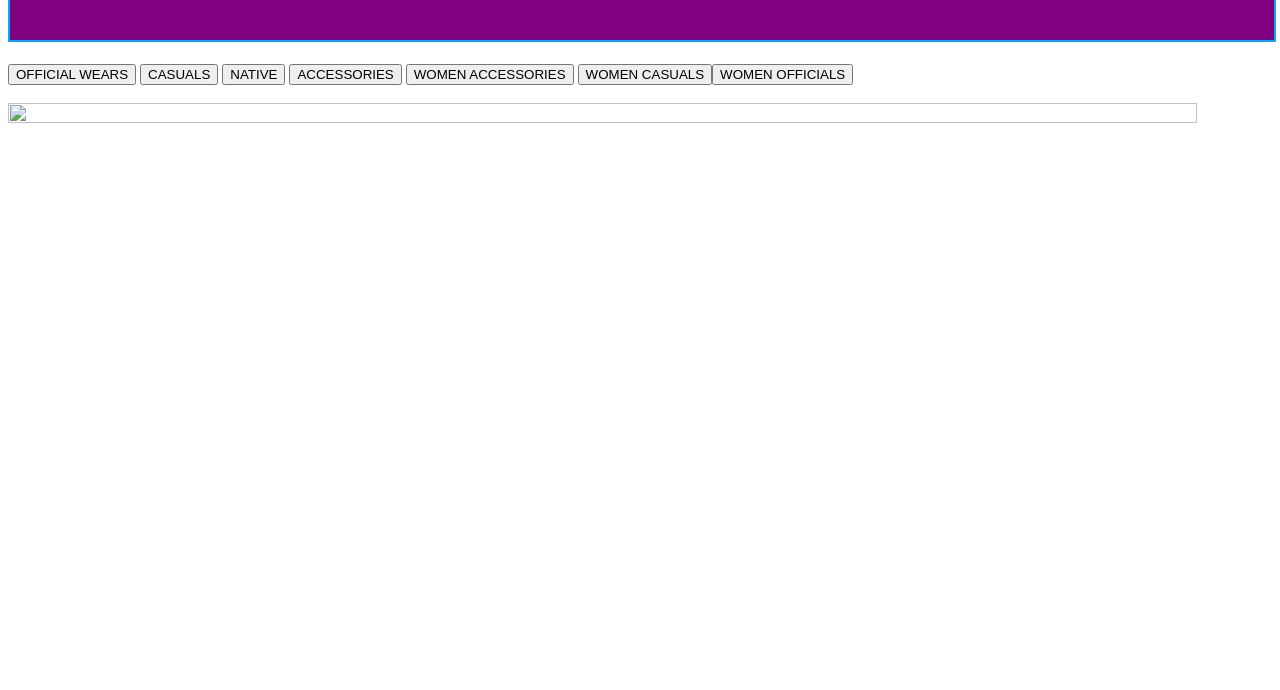
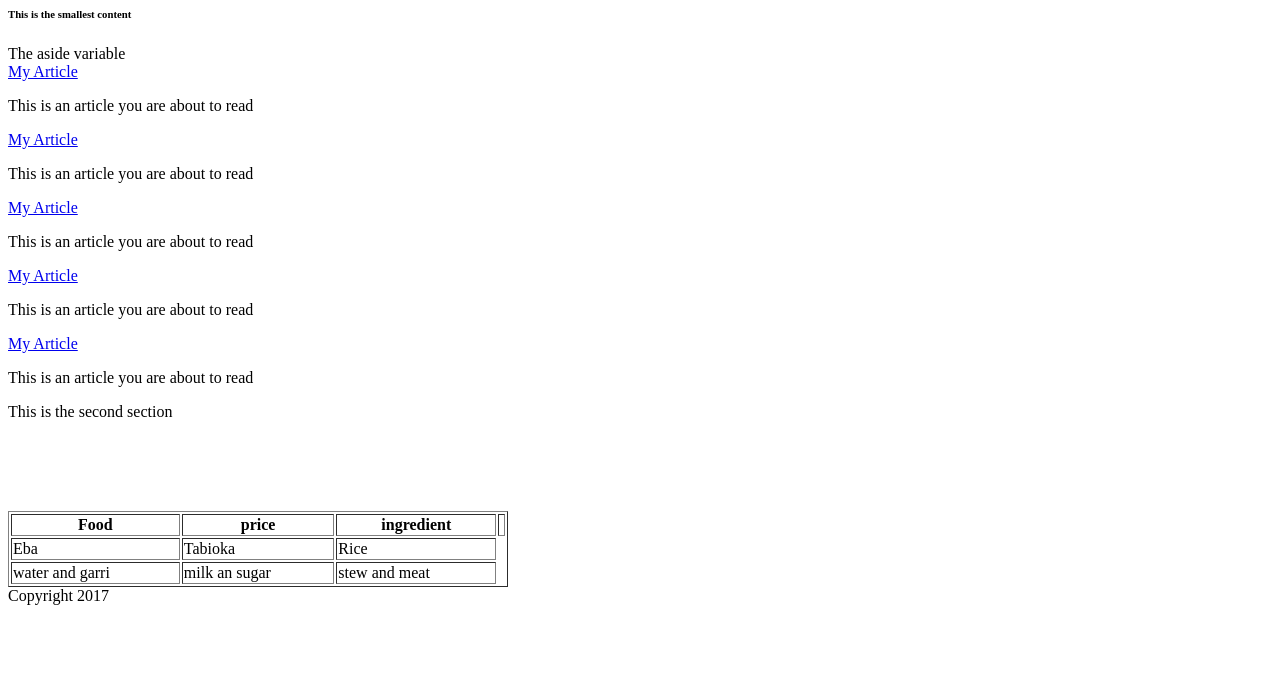
Before and after one commit to Ibukunoluwa94/Ibukunoluwa, a plain HTML site: page index.html in a window 1280 px wide. Shown: the part 110-800 px from the top of the page. Drawn offline with Linux system fonts and the light colour scheme; files that its build step writes are made by us from their sources.

Commit message:
Add files via upload

```diff
--- a/index.html
+++ b/index.html
@@ -1,48 +1,89 @@
-<!DOCTYPE html>
 <html>
 <head>
-<title>Praticals</title>
-
-<meta charset="utf-8">
-<meta name="description" content="The best Halal store for male clothings">
-<meta name="keywords" contents="Official wears, native wears, casual wears,
-best store to get male clothing at an affordable price">
-<meta name="author" content="Ibukunoluwa">
-<meta name="viewport" content="width=device-width, intial-scale=1.0">
-
-<link rel="stylesheet" href="css/style.css" />
+  <title>My Project</title>
 </head>
-<header id="main-header">
-  <h1 id="main-header"> <i>Shams Halal Clothing Store<i> <h1>
-</header>
 
 <body>
-  <div class="wrapper">
-   <button name="buy" class="click-button"> OFFICIAL WEARS</button>  <button name="buy" class="click-button"> CASUALS </button> <button name="buy" class="click-button"> NATIVE </button> <button name="buy" class="click-button"> ACCESSORIES </button>
-<button name="buy"> WOMEN ACCESSORIES</button> <button name="buy"> WOMEN CASUALS</button><button name="buy" class="click-button"> WOMEN OFFICIALS</button>
-</div>
-<br />
-
-<div class="debby">
-  <img width="97%" height="50%" src="cloth.jpg" align="center">
-  <div width="90%"  height="80%" class="centered">
-    <div class="transparentbox">
-      <div class="transparenttext" type="transparentbox"> Box
-  </div>
-</div>
+  <header height="100">
+     <h1>My Site</h1>
+<h2>This is a subtitle</h2>
+<h6>This is the smallest content</h6>
+   </header>
+   <aside>The aside variable</aside>
+  <main>
+    <section>
+<article>
+  <a href="#">My Article</a>
+  <p> This is an article you are about to read </p>
 
 
-</body>
+</article>
+<article>
+  <a href="#">My Article</a>
+  <p> This is an article you are about to read </p>
+
+
+</article>
+<article>
+  <a href="#">My Article</a>
+  <p> This is an article you are about to read </p>
+
+
+</article>
+<article>
+  <a href="#">My Article</a>
+  <p> This is an article you are about to read </p>
+
+
+</article>
+<article>
+  <a href="#">My Article</a>
+  <p> This is an article you are about to read </p>
+
+
+</article>
+
+<section>This is the second section</section>
 
 
 
+</section>
+
+  </main>
+
+<br />
+<br />
+<br />
+<br />
+<br />
+<main>
+<table width=500 border='1px'>
+<thead>
+  <tr>
+<th>Food</th>
+<th>price</th>
+<th>ingredient<th>
+  </tr>
+
+</thead>
+<tbody>
+  <tr>
+    <td>Eba</td>
+    <td>Tabioka</td>
+    <td>Rice</td>
+  </tr>
+  <tr>
+<td> water and garri</td>
+<td>milk an sugar</td>
+<td>stew and meat</td>
+  </tr>
 
 
+</tbody>
 
-
-<script src="js/main.js"></script>
-
-
+</table>
+</main>
+<footer> Copyright 2017</footer>
 
 
 </html>
```
